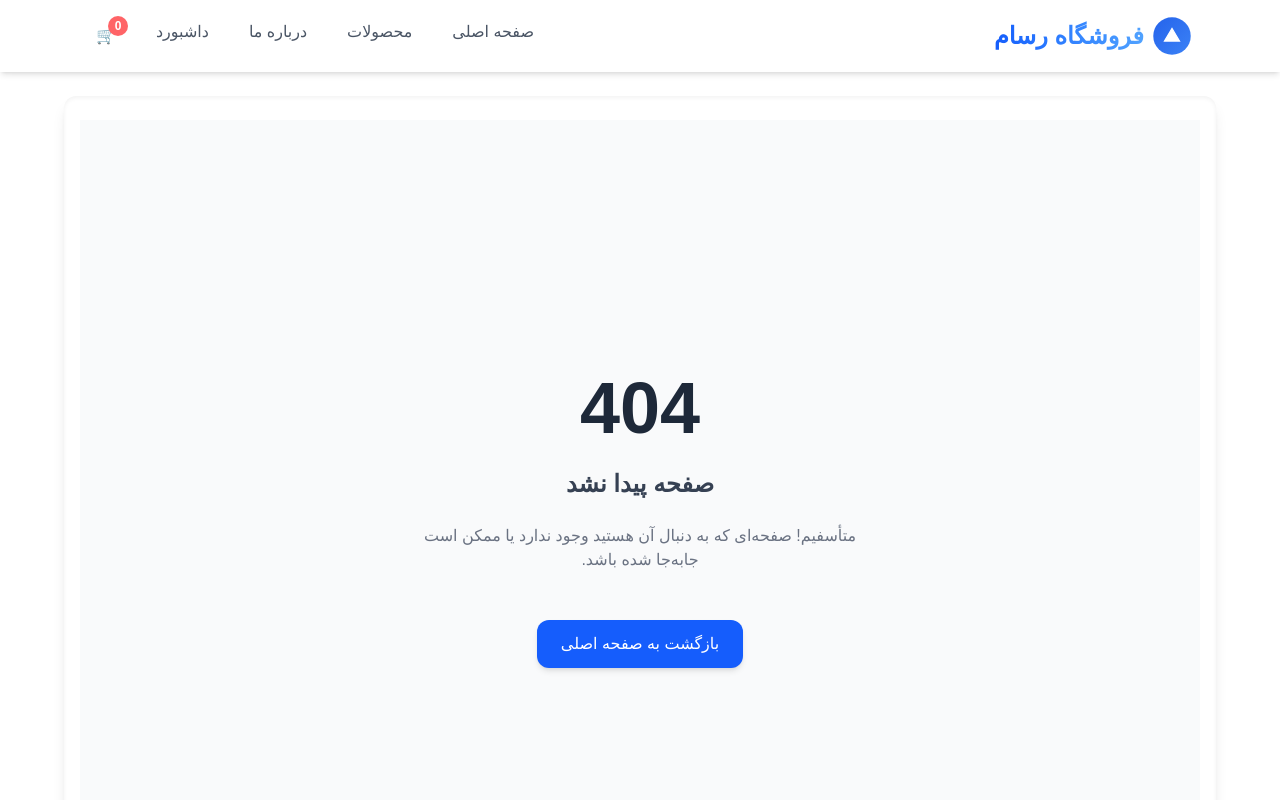
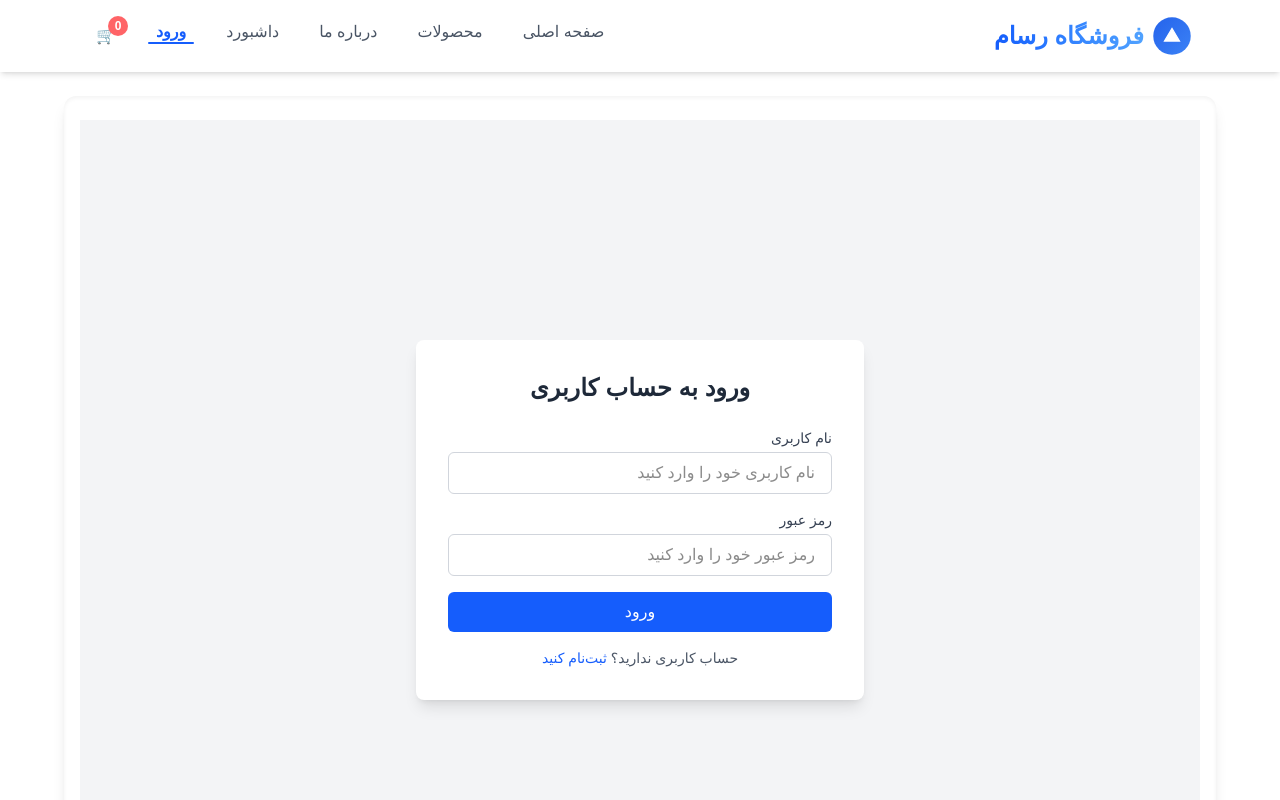
Before and after one commit to Ranjbaran/storeonline, a Next.js app: page /login in a window 1280 px wide. Before the commit this address had no page. Shown: the top 800 px of the page. Built offline with nearby package versions, Linux system fonts and the light colour scheme.

Commit message:
login page

```diff
--- a/package.json
+++ b/package.json
@@ -10,6 +10,7 @@
   },
   "dependencies": {
     "axios": "^1.11.0",
+    "js-cookie": "^3.0.5",
     "next": "15.5.2",
     "react": "19.1.0",
     "react-dom": "19.1.0"
--- a/src/app/aboutUs/[office]/page.tsx
+++ /dev/null
@@ -1,9 +0,0 @@
-function office() {
-    return (
-        <div className="bg-blue-200">
-            office
-        </div>
-     );
-}
-
-export default office;
--- a/src/app/components/Navbar.tsx
+++ b/src/app/components/Navbar.tsx
@@ -12,6 +12,7 @@ export default function Navbar() {
     { href: "/store", label: "محصولات" },
     { href: "/aboutUs", label: "درباره ما" },
     { href: "/dashboard", label: "داشبورد" },
+    { href: "/login", label: "ورود" },
   ];
   const { handelTotalCartItem } = useStorecontext();
 
--- /dev/null
+++ b/src/app/login/page.tsx
@@ -0,0 +1,91 @@
+"use client";
+import axios from "axios";
+import { error } from "console";
+
+import { redirect } from "next/navigation";
+
+import React, { useState } from "react";
+
+const LoginForm: React.FC = () => {
+  const [userName, setuserName] = useState("");
+  const [password, setPassword] = useState("");
+
+  const handleLogin = () => {
+    // axios("", {
+    //   method: "POST",
+    //   data: {
+    //     userName: userName,
+    //     password: password,
+    //   },
+    // })
+    //   .then((Response) => Response.data)
+    //   .catch((error) => console.log(error));
+
+    const respose = {
+      token: "skdjfkdljgkldfgj",
+      expire: 6,
+    };
+    // Cookie.set("token",respose.token,{expire:respose.expire})
+    redirect("/dashboar")
+  };
+
+  return (
+    <div className="min-h-screen flex items-center justify-center bg-gray-100">
+      <div className="bg-white p-8 rounded-lg shadow-lg w-full max-w-md">
+        <h2 className="text-2xl font-bold text-center text-gray-800 mb-6">
+          ورود به حساب کاربری
+        </h2>
+        <div className="space-y-4">
+          <div>
+            <label
+              htmlFor="userName"
+              className="block text-sm font-medium text-gray-700"
+            >
+              نام کاربری
+            </label>
+            <input
+              id="userName"
+              type="userName"
+              value={userName}
+              onChange={(e) => setuserName(e.target.value)}
+              className="mt-1 w-full px-4 py-2 border border-gray-300 rounded-md focus:outline-none focus:ring-2 focus:ring-blue-500"
+              placeholder="نام کاربری خود را وارد کنید"
+              required
+            />
+          </div>
+          <div>
+            <label
+              htmlFor="password"
+              className="block text-sm font-medium text-gray-700"
+            >
+              رمز عبور
+            </label>
+            <input
+              id="password"
+              type="password"
+              value={password}
+              onChange={(e) => setPassword(e.target.value)}
+              className="mt-1 w-full px-4 py-2 border border-gray-300 rounded-md focus:outline-none focus:ring-2 focus:ring-blue-500"
+              placeholder="رمز عبور خود را وارد کنید"
+              required
+            />
+          </div>
+          <button
+            onClick={handleLogin}
+            className="w-full bg-blue-600 text-white py-2 rounded-md hover:bg-blue-700 transition-colors"
+          >
+            ورود
+          </button>
+        </div>
+        <p className="mt-4 text-center text-sm text-gray-600">
+          حساب کاربری ندارید؟{" "}
+          <a href="/register" className="text-blue-600 hover:underline">
+            ثبت‌نام کنید
+          </a>
+        </p>
+      </div>
+    </div>
+  );
+};
+
+export default LoginForm;
```
Also changed, not shown: 1 other file (tests, documents, lock files or other folders).
